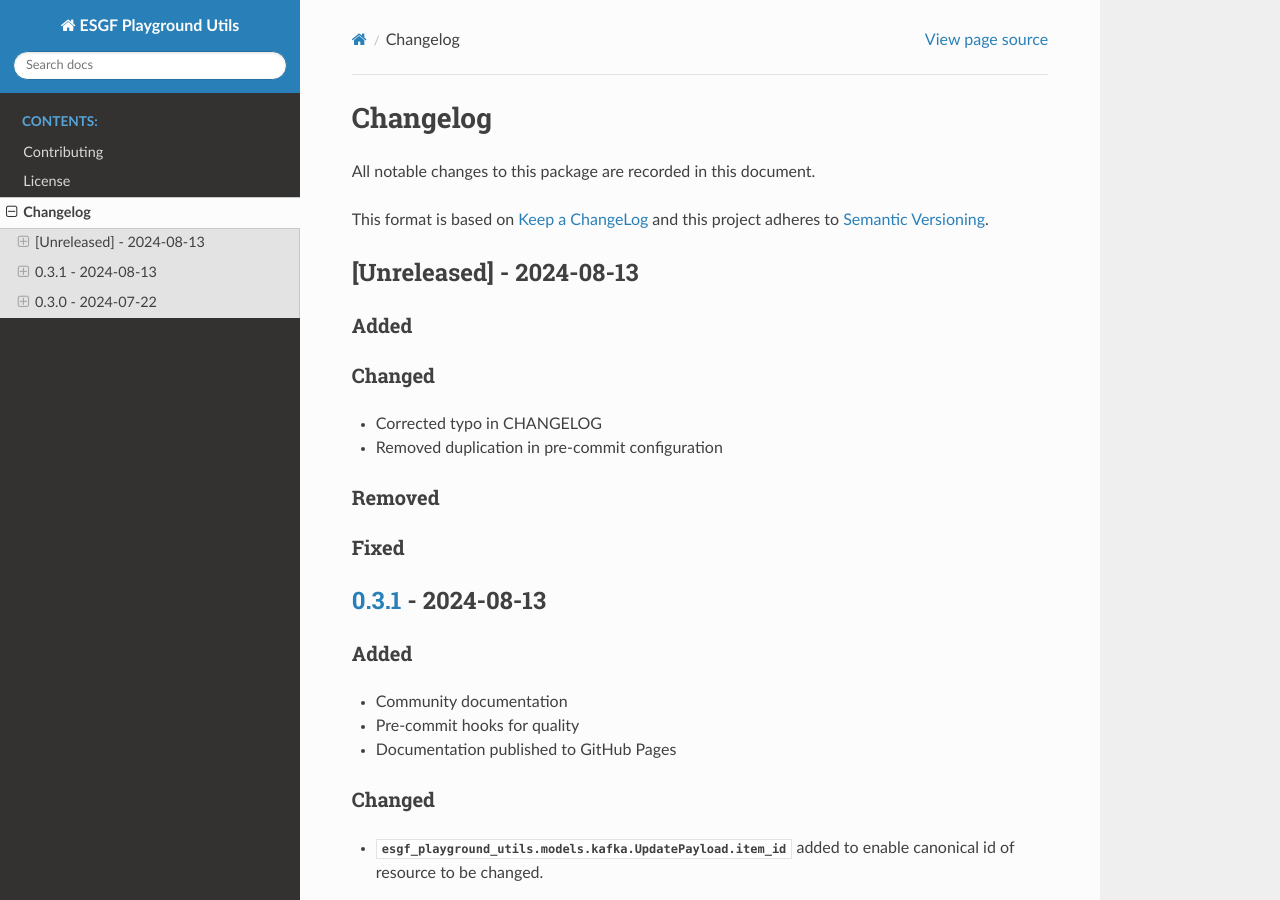
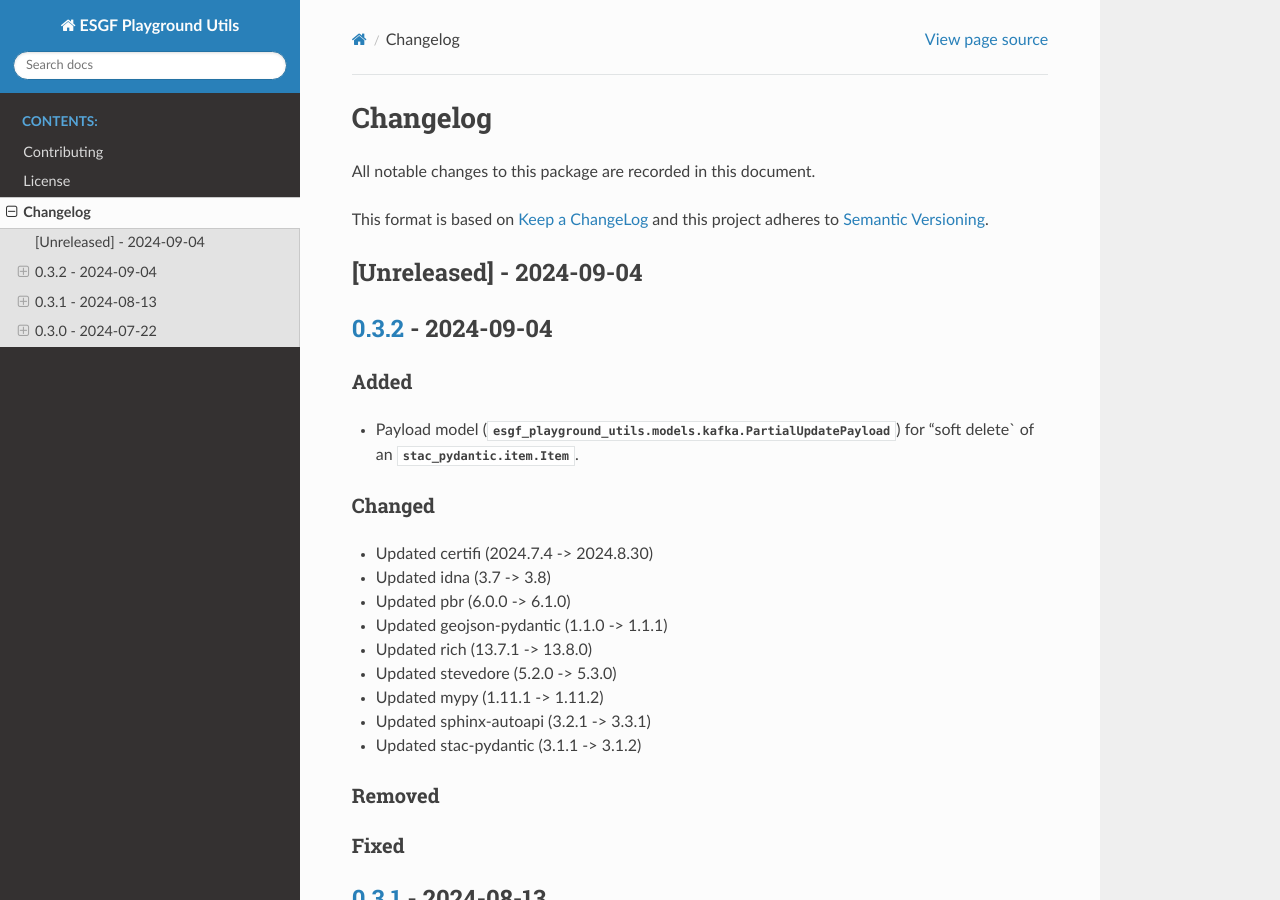
Before and after one commit to ESGF/esgf-playground-utils, a Sphinx documentation site: the page built from docs/changelog.rst, in a window 1280 px wide and 900 px high. Built offline with Sphinx 7.4.7 and the Read the Docs theme 2.0.0, drawn with Linux system fonts in a browser that asks for light colours; pages that are not in the unit, such as notebooks, are missing from menus.

Commit message:
Preparation for release 0.3.2

```diff
--- a/CHANGELOG.rst
+++ b/CHANGELOG.rst
@@ -6,17 +6,31 @@ All notable changes to this package are recorded in this document.
 This format is based on `Keep a ChangeLog <https://keepachangelog.com/>`_ and this project
 adheres to `Semantic Versioning <https://semver.org>`_.
 
-[Unreleased] - 2024-08-13
+[Unreleased] - 2024-09-04
 -------------------------
+
+
+`0.3.2 <https://github.com/ESGF/esgf-playground-utils/releases/tag/0.3.2>`_  - 2024-09-04
+-----------------------------------------------------------------------------------------
 
 Added
 ^^^^^
 
+- Payload model (:py:class:`esgf_playground_utils.models.kafka.PartialUpdatePayload`) for "soft delete` of an
+  :py:class:`stac_pydantic.item.Item`.
+
 Changed
 ^^^^^^^
 
-- Corrected typo in CHANGELOG
-- Removed duplication in pre-commit configuration
+- Updated certifi (2024.7.4 -> 2024.8.30)
+- Updated idna (3.7 -> 3.8)
+- Updated pbr (6.0.0 -> 6.1.0)
+- Updated geojson-pydantic (1.1.0 -> 1.1.1)
+- Updated rich (13.7.1 -> 13.8.0)
+- Updated stevedore (5.2.0 -> 5.3.0)
+- Updated mypy (1.11.1 -> 1.11.2)
+- Updated sphinx-autoapi (3.2.1 -> 3.3.1)
+- Updated stac-pydantic (3.1.1 -> 3.1.2)
 
 Removed
 ^^^^^^^
@@ -25,7 +39,7 @@ Fixed
 ^^^^^
 
 `0.3.1 <https://github.com/ESGF/esgf-playground-utils/releases/tag/0.3.1>`_ - 2024-08-13
-------------------------------------------------------------------------------------------
+----------------------------------------------------------------------------------------
 
 Added
 ^^^^^
--- a/docs/conf.py
+++ b/docs/conf.py
@@ -13,7 +13,7 @@ sys.path.insert(0, os.path.abspath("../.."))
 project = "ESGF Playground Utils"
 copyright = "2024, David Poulter"
 author = "David Poulter"
-release = "0.3.1-alpha.2"
+release = "0.3.2"
 
 # -- General configuration ---------------------------------------------------
 # https://www.sphinx-doc.org/en/master/usage/configuration.html#general-configuration
```
Also changed, not shown: 1 other file.
